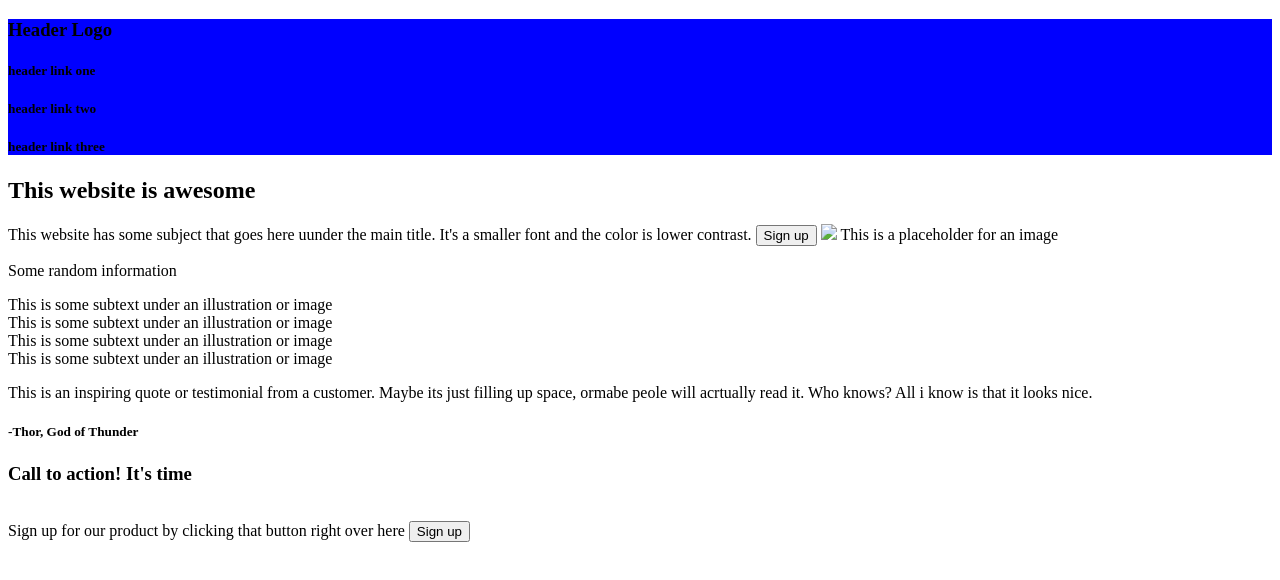
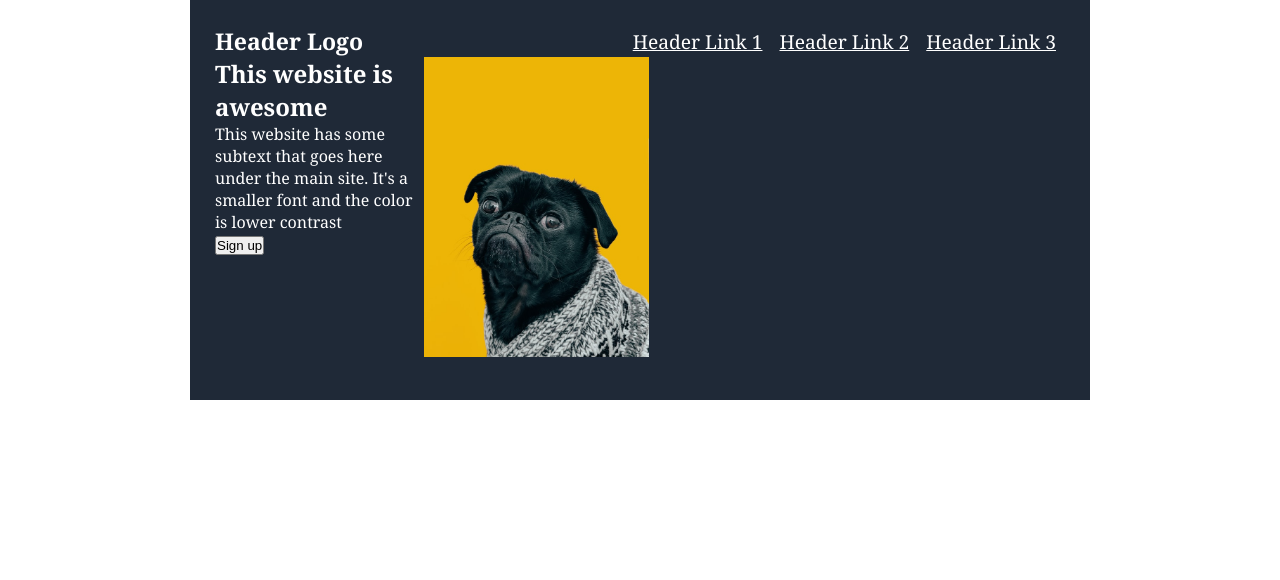
Before and after one commit to dodgerdog05/landingpage-1, a plain HTML site: page index.html in a window 1280 px wide. Drawn offline with Linux system fonts and the light colour scheme.

Commit message:
Add dog.jpg

```diff
--- a/index.html
+++ b/index.html
@@ -2,61 +2,40 @@
 <html lang="en">
     <head>
         <meta charset="utf-8">
+        <meta name="viewport" content="width=device-width, initial-scale=1.0" />
         <title>CSS Flexbox landing page</title>
         <link rel="stylesheet" href="styles.css">
     </head>
         <body>
+            <header>
+                <div class="bluebox">
+                    <nav>
+                        <div id="headlogo"><strong>Header Logo</strong>
+                                <div class="nav_links">
+                                    <ul>
+                                        <li><a href="#header">Header Link 1</li></a>
+                                        <li><a href="#header">Header Link 2</li></a>
+                                        <li><a href="#header">Header Link 3</li></a>
+                                    </ul>
+                                </div>
+                        </div>
+                    </nav>
 
-            <div id="header"><span>
-            <h3>Header Logo</h3>
-            <h5>header link one</h5>
-            <h5>header link two</h5>
-            <h5>header link three</h5>
-        </span>
-            </div>
+                    <div class ="section1">
+                        <h2>This website is awesome</h2>
+                        <p>
+                            This website has some subtext that goes here under the main site. It's a smaller font and the color is lower contrast
+                        </p>
+                            <button>Sign up</button>
+                    </div>
 
-            <h2>This website is awesome</h2>
-            <p>This website has some subject that goes here uunder the main title. It's a smaller font and the color is lower contrast.
-                <button>Sign up</button>
-                <img src="imagefile.jpg"> This is a placeholder for an image
-            </p>
-
-<div id="whiteblock">
-    <p>Some random information</p>
-    <span>
-        <div id="box">This is some subtext under an illustration or image
-            <div id="box">This is some subtext under an illustration or image
-                <div id="box">This is some subtext under an illustration or image
-                    <div id="box">This is some subtext under an illustration or image
-
+                    <div class ="section2">
+                        <img src="dog.jpg">
                     </div>
-                </div>
-            </div>
-        </div>
-    </span>
-</div>
-
-<div id="greyblock">
-    <p>
-        This is an inspiring quote or testimonial from a customer. Maybe its just filling up space, ormabe peole will acrtually read it. Who knows? All i know is that it looks nice.
-        <h5>-Thor, God of Thunder</h5>
-    </p>
-</div>
-
-<div id="whiteblock2">
-        <div id="bluebox">
-            <p><h3>Call to action! It's time</h3></p>
-            <br>Sign up for our product by clicking that button right over here
-            <span>
-                <button id="signup">Sign up</button>
-            </span>
-
-        </div>
-
-</div>
 
 
-
+                </div>
+            </header>
 
         </body>
-        </html>
+</html>
--- a/styles.css
+++ b/styles.css
@@ -1,18 +1,64 @@
 /* There are many ways to tackle a project like this, and it can be overwhelming to look at a blank HTML document and not know where to start.
 Our suggestion: take it one section at a time. The website you’re creating has 4 main sections
  (and a footer), so pick one and get it into pretty good shape before moving on. Starting at the top is always a solid plan.
+*/
+
+@import url('https://fonts.googleapis.com/css2?family=Montserrat:wght@100&display=swap');
 
 
-For the section you’re working on, begin by getting all the content
-onto the page before beginning to style it. In other words, do the
-HTML and then do the CSS. You’ll probably have to go back to the HTML
-once you start styling, but bouncing back and forth from the beginning
-will take more time and may cause more frustration. (Note: you don’t
-need to use more than one stylesheet.
-Using only one CSS file is adequate for this project).
+* {
+    box-sizing: border-box;
+    margin: 0;
+    padding: 0;
+    font-family: #1F2937;
+}
 
-*/
+.nav_links, li, a {
+    padding: 3px;
+    display:inline;
+    color: white;
+    font-family: #1F2937;
 
-#header {
-    background-color: blue;
 }
+
+.bluebox {
+    background-color:  #1f2937;
+    height: 400px;
+    max-width: 900px;
+    margin: 0 auto;
+    color:white ;
+    padding:25px;
+    flex-shrink: 1;
+    font-family: Georgia, 'Times New Roman', Times, serif;
+}
+
+.nav_links {
+    display: flex;
+    white-space: nowrap;
+    display: inline-block;
+    float:right;
+}
+
+#headlogo, strong {
+    font-size: larger;
+}
+
+.section1 {
+    width:200px;
+    max-width: 200px;
+    display: inline-block;
+}
+
+.section2 {
+    display: flex;
+    width: 500px;
+    height:500px;
+    max-width: 200px;
+    float: right;
+}
+
+img {
+    height: 300px;
+    max-width: 300px;
+    float:right;
+}
```
Also changed, not shown: index2.html (added, +76 -0 lines), dog.jpg (added).
